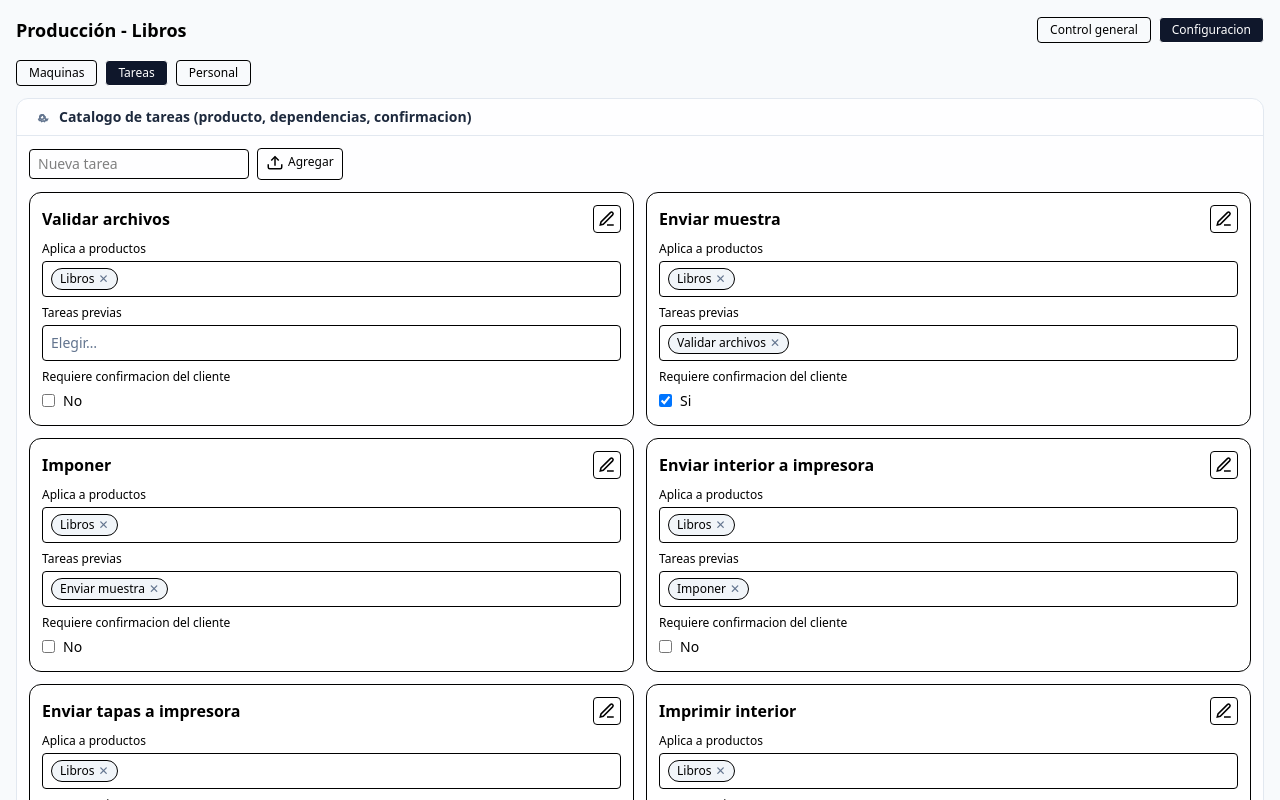
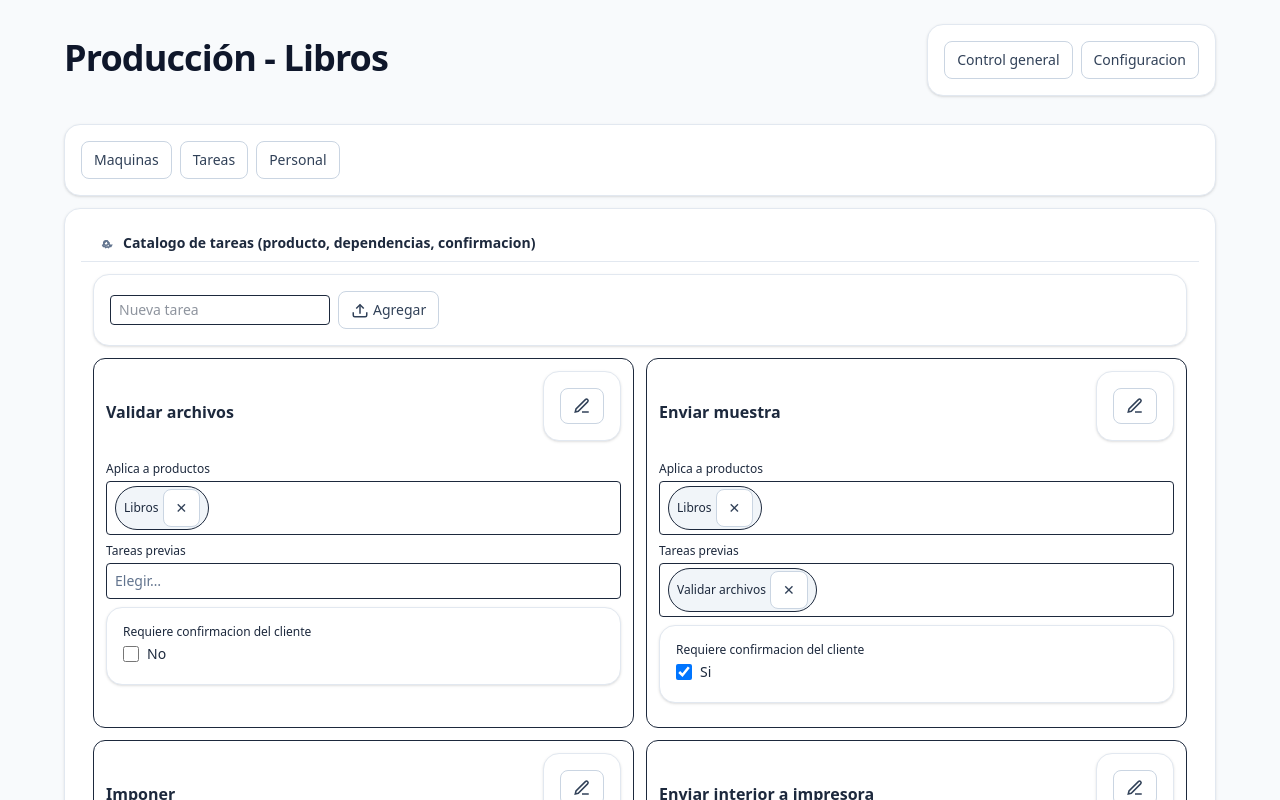
Before and after one commit to ylanarchimowicz-afk/produccion-libros, a React (Vite) app: page / in a window 1280 px wide. Shown: the top 800 px of the page. Built offline with nearby package versions, Linux system fonts and the light colour scheme.

Commit message:
ui(skin): tema global sin tocar JSX (cards, container, inputs, tabs)

```diff
--- a/src/main.jsx
+++ b/src/main.jsx
@@ -1,3 +1,4 @@
+import './theme-overrides.css';
 import './index.css';
 import { StrictMode } from 'react'
 import { createRoot } from 'react-dom/client'
--- /dev/null
+++ b/src/theme-overrides.css
@@ -0,0 +1,91 @@
+@import "tailwindcss";
+
+/* --- Base limpia --- */
+:root { color-scheme: light; }
+html, body { height: 100%; }
+body {
+  @apply bg-slate-50 text-slate-800 antialiased;
+  font-feature-settings: "cv02","cv03","cv04","cv11";
+}
+
+/* --- Contenedor central --- */
+#root > * {
+  max-width: 1200px;
+  margin: 0 auto;
+  padding: 24px;
+}
+
+/* --- Títulos --- */
+h1 { @apply text-3xl md:text-4xl font-extrabold tracking-tight text-slate-900 mb-4; }
+h2 { @apply text-xl font-semibold text-slate-900 mt-6 mb-3; }
+h3 { @apply text-lg font-semibold text-slate-900 mt-4 mb-2; }
+
+/* --- Tarjetas: grupos de sección comunes --- */
+/* Todo bloque inmediato con muchos controles se verá como card sin requerir clases */
+section, .config-block, .machine-card, .task-card, .person-card {
+  @apply bg-white border border-slate-200 rounded-2xl shadow-sm p-4 mb-4;
+}
+
+/* Fallback para divs sueltos con contenido de configuración */
+div:has(> label, > input, > button):where(:not(.no-card)) {
+  @apply bg-white border border-slate-200 rounded-2xl shadow-sm p-4 mb-3;
+}
+
+/* --- Inputs & selects --- */
+input[type="text"],
+input[type="number"],
+input[type="time"],
+input[type="date"],
+input[type="search"],
+select, textarea {
+  @apply w-full bg-white border border-slate-300 rounded-lg px-3 py-2 text-sm outline-none focus:ring-2 focus:ring-sky-200 focus:border-sky-400;
+}
+
+/* Checkbox y switch más visibles */
+input[type="checkbox"] {
+  @apply h-4 w-4 rounded border-slate-300 text-sky-600 focus:ring-sky-200 align-middle;
+}
+
+/* --- Botones --- */
+button, .btn {
+  @apply inline-flex items-center gap-2 rounded-lg border border-slate-300 bg-white px-3 py-2 text-sm font-medium text-slate-700 hover:bg-slate-50 active:scale-[.99] transition;
+}
+button.primary, .btn-primary {
+  @apply border-sky-600 bg-sky-600 text-white hover:bg-sky-700;
+}
+
+/* Icon-buttons (ej. lápiz, guardar, reset) */
+button.icon, .btn-icon {
+  @apply h-9 w-9 rounded-lg border border-slate-300 bg-white hover:bg-slate-50 flex items-center justify-center;
+}
+
+/* --- Chips (tags) --- */
+.chip, .tag, .selected-item {
+  @apply inline-flex items-center gap-2 rounded-full bg-slate-100 text-slate-700 text-xs px-3 py-1 mr-2 mb-2 border border-slate-200;
+}
+.chip .x, .tag .x, .selected-item .x { @apply cursor-pointer opacity-70 hover:opacity-100; }
+
+/* --- Tabs (los 4 botones superiores) --- */
+nav, .tabs { @apply mb-4; }
+nav button, .tabs button {
+  @apply rounded-xl px-4 py-2 text-sm font-medium bg-white border border-slate-200 text-slate-700 hover:bg-slate-50;
+}
+nav button[aria-selected="true"], .tabs .active {
+  @apply bg-slate-900 text-white border-slate-900;
+}
+
+/* --- Listas y tablas finas --- */
+ul { @apply list-disc ml-5; }
+hr { @apply my-4 border-slate-200; }
+
+/* --- Helper para columnas responsivas de configuración --- */
+.grid-config {
+  @apply grid grid-cols-1 md:grid-cols-2 xl:grid-cols-3 gap-4;
+}
+
+/* --- Fix de formularios en línea --- */
+.inline-form { @apply flex items-center gap-3 flex-wrap; }
+
+/* --- Mensajes de error de validación (por regex de hora) --- */
+.input-error { @apply border-red-500 ring-2 ring-red-200; }
+.error-text   { @apply text-red-600 text-xs mt-1; }
```
